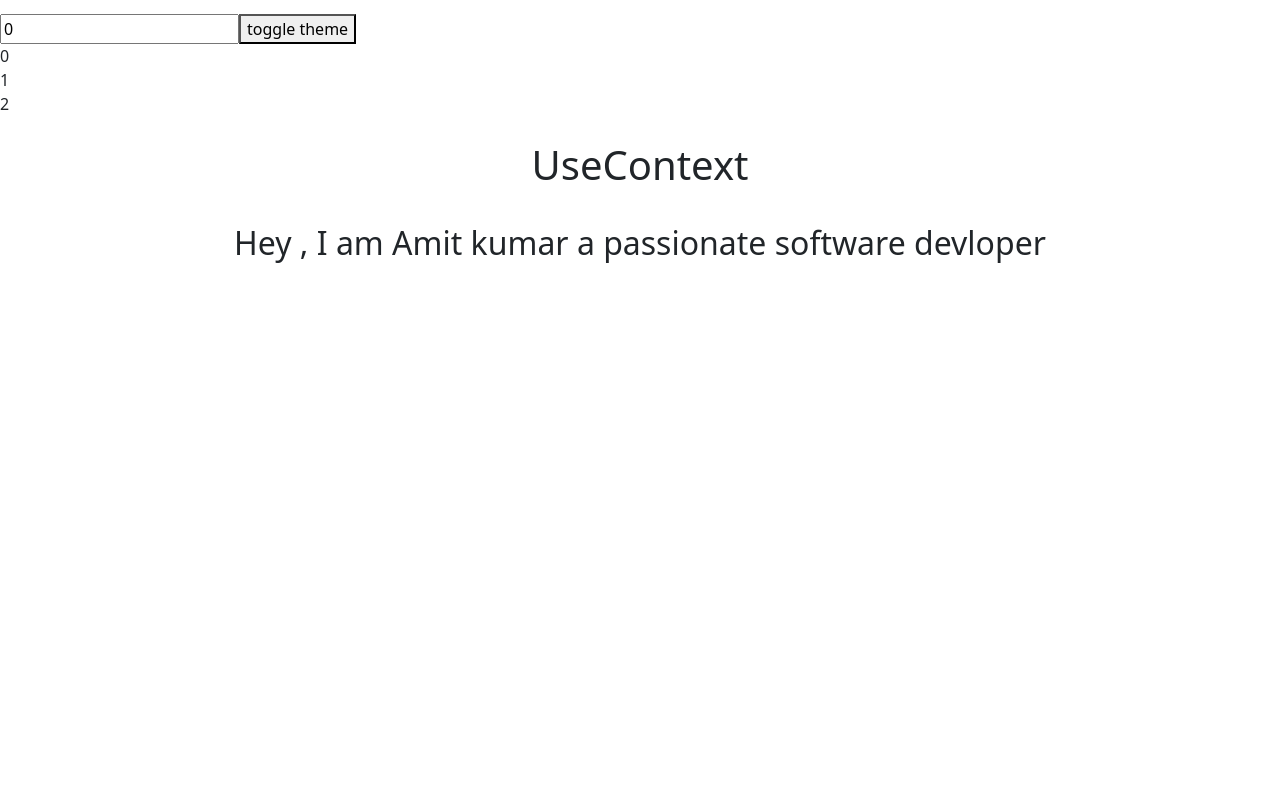
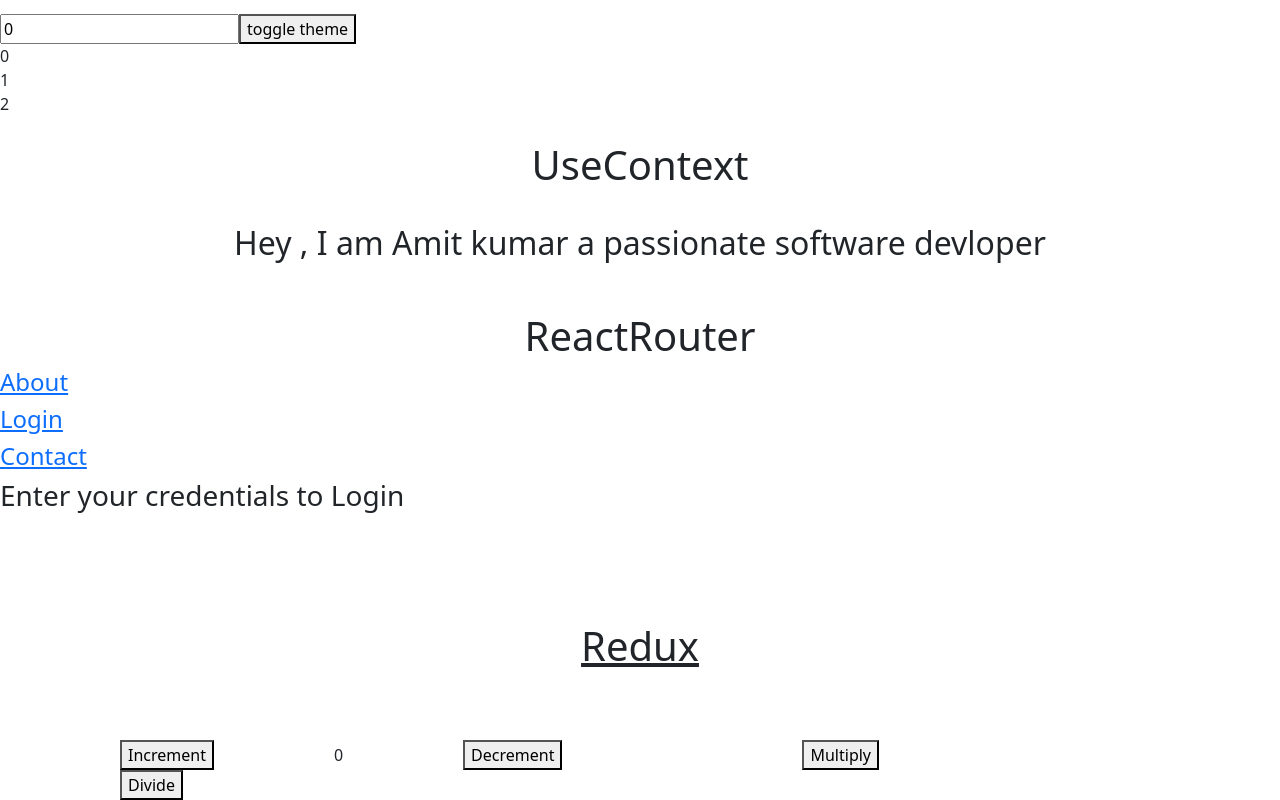
Before and after one commit to 4miit/React-Practice, a React (Vite) app: page /login in a window 1280 px wide. Shown: the part 462-1262 px from the top of the page. Before the commit the page ends 800 px from the top, so only its background shows below. Built offline with nearby package versions, Linux system fonts and the light colour scheme.

Commit message:
learning-Redux

```diff
--- a/src/App.tsx
+++ b/src/App.tsx
@@ -6,6 +6,7 @@
 import Hook from "./components/hookConcept";
 import Parent from "./UseCallback/parent";
 import Parent2 from "./UseContext/parent";
+import App2 from "./App2";
 
 
 
@@ -30,6 +31,7 @@
     <Hook></Hook>
     <Parent></Parent>
     <Parent2/>
+    <App2></App2>
     </>
   );
 }
--- /dev/null
+++ b/src/App2.tsx
@@ -0,0 +1,7 @@
+
+import Home from "./reactRouter/Home"
+
+export default function App2(){
+
+  return  <Home/>;
+}
--- /dev/null
+++ b/src/Redux/Counter/CounterSlice.ts
@@ -0,0 +1,39 @@
+import { createSlice, PayloadAction } from '@reduxjs/toolkit'
+
+// Define the state type
+interface CounterState {
+  value: number;
+}
+
+// Initial state
+const initialState: CounterState = {
+  value: 0
+}
+
+// Create the slice with reducers, adding type annotations
+export const counterSlice = createSlice({
+  name: 'counterrrr',
+  initialState,
+  reducers: {
+    increment: (state) => {
+      state.value += 1
+    },
+    decrement: (state) => {
+      state.value -= 1
+    },
+    multiply: (state) => {
+      state.value *= 2
+    },
+    divide: (state) => {
+      state.value /= 2
+    },
+    incrementByAmount: (state, action: PayloadAction<number>) => {
+      state.value += action.payload
+    }
+  }
+})
+
+// Action creators are generated for each case reducer function
+export const { increment, decrement,multiply,divide, incrementByAmount } = counterSlice.actions
+
+export default counterSlice.reducer
--- /dev/null
+++ b/src/Redux/Redux.tsx
@@ -0,0 +1,47 @@
+
+import { useSelector, useDispatch } from 'react-redux'
+import { decrement, increment,multiply,divide } from './Counter/CounterSlice'
+import { RootState } from './store' // Import RootState from your store
+
+
+export function Counter() {
+  // Define the type for the selector using RootState
+  const count = useSelector((state: RootState) => state.counterrrr.value)
+  const dispatch = useDispatch()
+
+  return (
+    <div>
+        <h1 style ={{marginTop:"110px",textAlign:'center'}}><u>Redux</u></h1>
+      <div style={{marginTop:"70px"}}>
+        <button
+          style={{margin: "0px 120px"}}
+
+          onClick={() => dispatch(increment())}
+        >
+          Increment
+        </button >
+        <span>{count}</span>
+        <button
+          style={{margin: "0px 120px"}}
+          onClick={() => dispatch(decrement())}
+        >
+          Decrement
+        </button>
+        <button
+          style={{margin: "0px 120px"}}
+
+          onClick={() => dispatch(divide())}
+        >
+          Multiply
+        </button>
+        <button
+          onClick={() => dispatch(multiply())}
+          style={{margin: "0px 120px"}}
+
+        >
+          Divide
+        </button>
+      </div>
+    </div>
+  )
+}
--- /dev/null
+++ b/src/Redux/store.ts
@@ -0,0 +1,16 @@
+import { configureStore } from '@reduxjs/toolkit'
+
+import counterRd from './Counter/CounterSlice'
+
+// Set up the Redux store with an empty reducer (you can add reducers here later)
+const store = configureStore({
+  reducer: {
+    counterrrr : counterRd
+  }
+})
+
+// Infer the `RootState` and `AppDispatch` types from the store itself
+export type RootState = ReturnType<typeof store.getState>
+export type AppDispatch = typeof store.dispatch
+
+export default store
--- a/src/main.tsx
+++ b/src/main.tsx
@@ -2,12 +2,19 @@
 import ReactDOM from 'react-dom/client'
 import App from './App'
 import 'bootstrap/dist/css/bootstrap.css'
-
+import store from './Redux/store'
+import { Provider } from 'react-redux'
+import { Counter } from './Redux/Redux'
 
 
 ReactDOM.createRoot(document.getElementById('root')!).render(
   <React.StrictMode>
+
      <App/>
+     <Provider store={store}>
+         <Counter/>
+     </Provider>
+
 
   </React.StrictMode>,
 )
--- /dev/null
+++ b/src/reactRouter/About.tsx
@@ -0,0 +1,9 @@
+
+
+export default function About(){
+
+    return(
+<h3> Hey , I am Amit Kumar a pasionate software devloper </h3>
+
+    )
+}
--- /dev/null
+++ b/src/reactRouter/Contact.tsx
@@ -0,0 +1,11 @@
+
+
+
+export default function Contact (){
+
+
+    return(
+
+        <h3> Github Account : github.com/4miit</h3>
+    )
+}
--- /dev/null
+++ b/src/reactRouter/Home.tsx
@@ -0,0 +1,32 @@
+import About from "./About";
+import Contact from "./Contact";
+import { RouterProvider, createBrowserRouter } from "react-router-dom";
+import Nav from "./Nav";
+import Login from "./Login";
+
+export default function Home() {
+  const route = createBrowserRouter([
+    {
+      path: "/contact",
+      element: <Contact />,
+    },
+    {
+      path: "/about",
+      element: <About />,
+    },
+    {
+      path: "/login",
+      element: <Login />,
+    },
+  ]);
+
+  return (
+    <>
+      <h1 style={{ textAlign: "center", marginTop: "50px" }}>ReactRouter</h1>
+      <div>
+        <Nav />
+        <RouterProvider router={route} />
+      </div>
+    </>
+  );
+}
--- /dev/null
+++ b/src/reactRouter/Login.tsx
@@ -0,0 +1,10 @@
+
+
+
+export default function Login(){
+
+
+    return(
+        <h3>Enter your credentials to Login </h3>
+    )
+}
--- /dev/null
+++ b/src/reactRouter/Nav.tsx
@@ -0,0 +1,17 @@
+export default function Nav() {
+  return (
+    <div>
+      <a href="/about">
+        <h4>About</h4>
+      </a>
+      <a href="/login">
+        <h4>Login</h4>
+      </a>
+      <a href="/contact">
+        <h4>Contact</h4>
+      </a>
+
+
+    </div>
+  );
+}
```
Also changed, not shown: package.json (+6 -1 lines), 1 other file (tests, documents, lock files or other folders).
